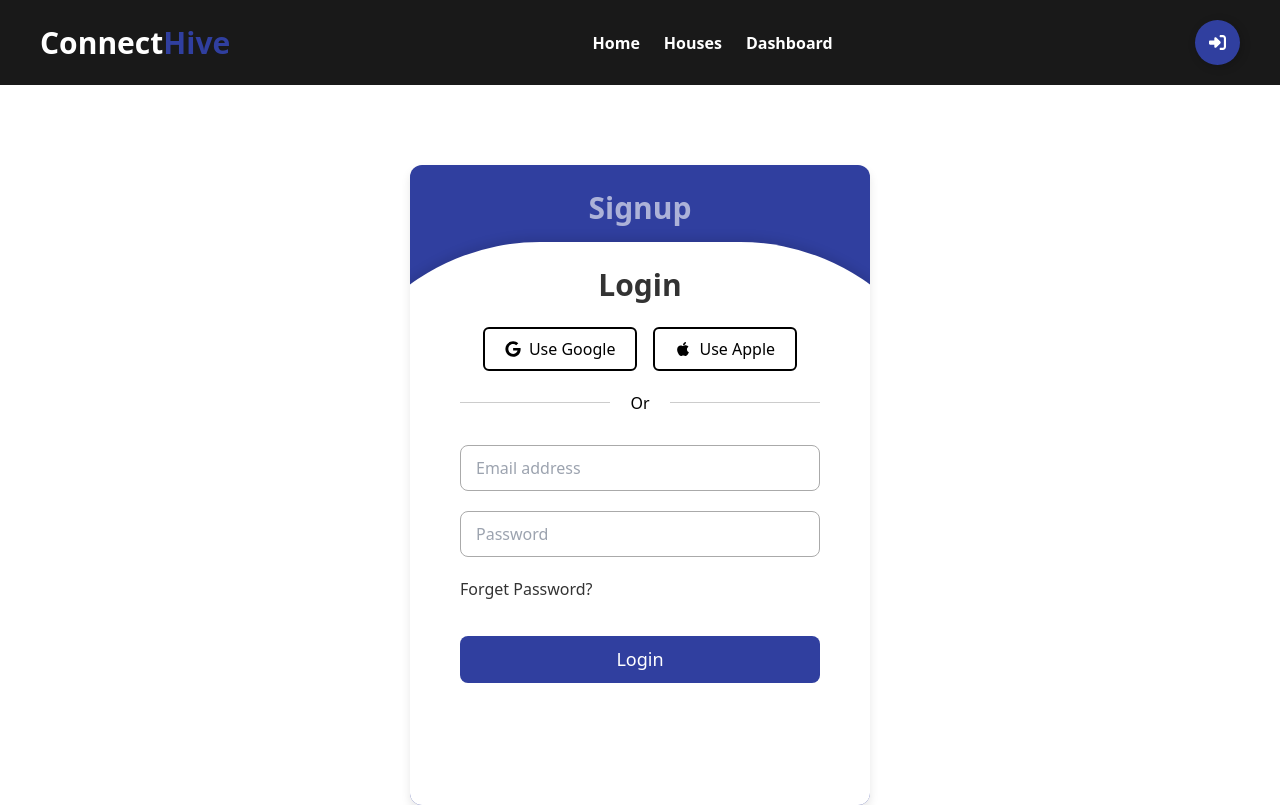
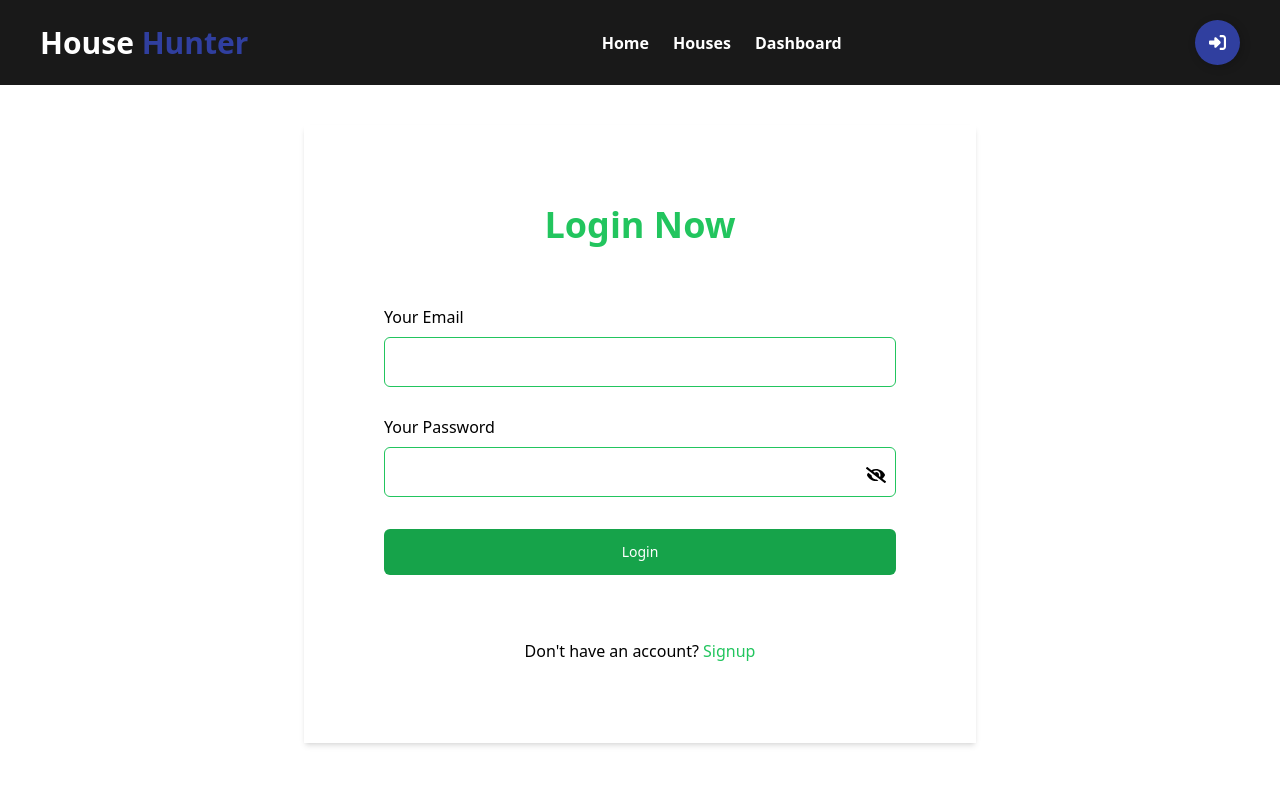
Before and after one commit to sranik28/House-Hunter, a React (Vite) app: page /login in a window 1280 px wide. Built offline with nearby package versions, Linux system fonts and the light colour scheme.

Commit message:
login done

```diff
--- a/package.json
+++ b/package.json
@@ -10,14 +10,17 @@
     "preview": "vite preview"
   },
   "dependencies": {
+    "axios": "^1.6.5",
     "framer-motion": "^10.18.0",
     "localforage": "^1.10.0",
     "match-sorter": "^6.3.1",
     "react": "^18.2.0",
     "react-dom": "^18.2.0",
+    "react-hook-form": "^7.49.3",
     "react-icons": "^4.8.0",
     "react-router-dom": "^6.11.0",
-    "sort-by": "^1.2.0"
+    "sort-by": "^1.2.0",
+    "sweetalert2": "^11.10.3"
   },
   "devDependencies": {
     "@types/react": "^18.0.28",
--- a/src/components/shared/NavBer.jsx
+++ b/src/components/shared/NavBer.jsx
@@ -25,13 +25,13 @@ const NavBar = () => {
       <div className="flex items-center gap-2">
         <Link to="/">
           <h1 className="text-3xl font-bold">
-            Connect<span className="text-Primary">Hive</span>{" "}
+          House <span className="text-Primary">Hunter</span>{" "}
           </h1>
         </Link>
       </div>
 
       <motion.ul
-        className={`font-semibold flex items-center duration-300 flex-col py-5 px-5 md:p-0 text-white bg-opacity-90 top-[11%] bg-black md:bg-transparent w-36 md:w-auto md:flex-row rounded-md   gap-6 absolute md:static z-50 ${
+        className={`font-semibold flex items-center duration-300 flex-col py-5 px-5 md:p-0 text-white bg-opacity-90 top-[12%] bg-black md:bg-transparent w-36 md:w-auto md:flex-row rounded-md   gap-6 absolute md:static z-50 ${
           toggle ? "top-0 left-0" : "-left-full duration-300"
         }`}
         initial={{ opacity: 0.5 }}
--- a/src/context/Context.jsx
+++ b/src/context/Context.jsx
@@ -0,0 +1,56 @@
+import axios from 'axios';
+import React, { createContext, useEffect, useState } from 'react';
+
+export const AuthContext = createContext(null)
+
+const AuthProvider = ({children}) => {
+    const [user, setUser] = useState(null);
+  const [loading, setLoading] = useState(true);
+
+  const getUserData = async () => {
+    try {
+      const token = localStorage.getItem('token');
+
+      if (!token) {
+        return;
+      }
+
+      const response = await axios.get('http://localhost:8888/currentuser', {
+        headers: {
+          Authorization: token,
+        },
+      });
+      setUser(response.data);
+      setLoading(false);
+    } catch (error) {
+      console.error(error);
+      setLoading(false);
+    }
+  };
+
+  const logout = () => {
+    localStorage.removeItem('token');
+    setUser(null);
+    setLoading(false);
+  };
+
+  useEffect(() => {
+    getUserData();
+  }, []);
+
+
+  const authInfo = {
+      loading,
+      user,
+      logout,
+      getUserData
+  }
+
+    return (
+        <AuthContext.Provider value={authInfo}>
+            {children}
+        </AuthContext.Provider>
+    );
+};
+
+export default AuthProvider;
--- a/src/pages/Authentication/Registration/Registration.jsx
+++ b/src/pages/Authentication/Registration/Registration.jsx
@@ -1,54 +1,115 @@
-import React from "react";
-import "./Registration.css";
-import { FaApple, FaGoogle } from "react-icons/fa";
+import axios from 'axios';
+import React, { useState } from 'react';
+import { useForm } from 'react-hook-form';
+import { FaEye, FaEyeSlash } from 'react-icons/fa';
+import { Link, useNavigate } from 'react-router-dom';
+import Swal from 'sweetalert2';
 
-const Registration = ({ handleSectionToggle }) => {
+const Registration = () => {
+
+  const [showPassword, setShowPassword] = useState(false);
+  const [showError, setShowError] = useState("");
+  const navigate = useNavigate()
+
+  const {
+      register,
+      reset,
+      handleSubmit,
+      formState: { errors },
+    } = useForm();
+
+    const onSubmit = (data) => {
+      const {name, email, password, role} = data;
+      const registerUser = {name, email, password, role}
+
+      axios.post('http://localhost:8888/signup', registerUser)
+      .then(res => {
+          if(res.data.insertedId){
+              reset()
+              Swal.fire({
+                  position: 'top-end',
+                  icon: 'success',
+                  title: 'Your account created successful',
+                  showConfirmButton: false,
+                  timer: 1500
+                })
+                navigate("/login")
+          }
+      })
+    }
+
+
+
   return (
-    <div>
-      <div class="login-section">
-        <header className="textHeader" onClick={handleSectionToggle}>
-          Login
-        </header>
-
-        <div className="flex justify-center mt-5 items-center gap-4">
-          <button className="bg-white border-2 border-black  px-5 flex items-center py-2 rounded-md gap-2">
-            <span>
-              <FaGoogle />
-            </span>{" "}
-            Use Google
-          </button>
-          <button className="bg-white border-2 border-black  px-5 flex items-center py-2 rounded-md gap-2">
-            <span>
-              <FaApple />
-            </span>
-            Use Apple
-          </button>
-        </div>
-
-        <div class="separator">
-          <div class="line"></div>
-          <p className="separatorP">Or</p>
-          <div class="line"></div>
-        </div>
-
-        <form className="loginFrom">
+      <div className="max-w-2xl mx-auto my-10">
+    <div className="bg-whote pb-20 pt-10  shadow-md p-20 mt-5">
+      <h3 className="text-4xl text-center my-10 text-green-500 font-semibold">
+        Signup Now
+      </h3>
+      <form onSubmit={handleSubmit(onSubmit)}>
+          <div className="pt-5">
+            <label className="" htmlFor="text">
+              Your Name
+            </label>
             <input
-            className="Input"
-            type="email"
-            placeholder="Email address"
+            type='text'
+              className=" w-full  p-2 lg:p-3 rounded-md focus:outline-none my-2 border border-green-500"
+              {...register("name")}
               required
             />
+          </div>
+          <div className="pt-5">
+            <label className="" htmlFor="text">
+              Your Email
+            </label>
             <input
-            className="Input"
-            type="password"
-            placeholder="Password"
+            type='email'
+              className=" w-full  p-2 lg:p-3 rounded-md focus:outline-none my-2 border border-green-500"
+              {...register("email")}
               required
             />
-          <a href="#">Forget Password?</a>
-          <button type="submit" class="btn">
-            Login
+          </div>
+          <div className="pt-5 relative">
+            <label className="" htmlFor="text">
+              Your Password
+            </label>
+            <input
+              type={showPassword ? "text" : "password"}
+              className=" w-full t p-2 lg:p-3 rounded-md focus:outline-none my-2 border border-green-500"
+              {...register("password")}
+              required
+            />
+              {!showPassword ?
+            <FaEyeSlash onClick={() => setShowPassword(true)} className="absolute text-xl"
+                style={{ top: "70px", right: "10px" }} />
+                :
+                <FaEye onClick={() => setShowPassword(false)} className="absolute text-xl"
+                style={{ top: "70px", right: "10px" }} />
+              }
+          </div>
+          <div className="py-5">
+            <label className="" htmlFor="text">
+              Select Role
+            </label>
+            <select
+              className=" w-full  p-2 lg:p-3 rounded-md focus:outline-none my-2 border border-green-500"
+              {...register("role")}
+              required
+            >
+              <option value="owner">House Owner</option>
+              <option value="renter">House Renter</option>
+            </select>
+          </div>
+        <button
+          type="submit"
+          className="group my-6 relative w-full flex justify-center py-3 px-4 border border-transparent text-sm font-medium rounded-md text-white bg-green-600 hover:bg-green-700 focus:outline-none focus:ring-2 focus:ring-offset-2 focus:ring-green-500"
+        >
+          Signup
         </button>
       </form>
+      <p className="text-center text-red-500 pt-5">{showError && showError}</p>
+      <p className="text-center pt-5 ">Already have an account? <Link className="text-green-500" to="/login">Login</Link></p>
+
     </div>
   </div>
   );
--- a/src/pages/Authentication/login/Login.jsx
+++ b/src/pages/Authentication/login/Login.jsx
@@ -1,105 +1,100 @@
-import React, { useState } from "react";
-import "./login.css";
-import { FaGoogle } from "react-icons/fa";
-import { FaApple } from "react-icons/fa";
-import Registration from "../Registration/Registration";
+/* eslint-disable react/no-unescaped-entities */
+import axios from 'axios';
+import React, { useContext, useState } from 'react';
+import { useForm } from 'react-hook-form';
+import { FaEye, FaEyeSlash } from 'react-icons/fa';
+import { Link, useNavigate } from 'react-router-dom';
+import Swal from 'sweetalert2';
+import { AuthContext } from '../../../context/Context';
+
+
 const Login = () => {
-  const [isLoginActive, setIsLoginActive] = useState(true); // Initially show login section
+    const [showPassword, setShowPassword] = useState(false);
+    const [showError, setShowError] = useState("");
+    const navigate = useNavigate()
+    const {getUserData} = useContext(AuthContext)
 
-  const handleSectionToggle = () => {
-    setIsLoginActive(!isLoginActive);
-  };
+    const {
+        register,
+        handleSubmit,
+        reset,
+        formState: { errors },
+      } = useForm();
 
-  return (
-    <div className={`contain container mt-20  ${isLoginActive ? "active" : ""}`}>
-      <div className="signup-section">
-        <header
-          onClick={handleSectionToggle}
-          className=" text-center text-white textHeader"
-        >
-          Signup
-        </header>
+      const onSubmit = (data) => {
+        const {email, password} = data;
+        const loginUser = {email, password}
 
-        <div className="flex justify-center mt-5 items-center gap-4">
-          <button className="bg-white px-5 flex items-center py-2 rounded-md gap-2">
-            <span>
-              <FaGoogle />
-            </span>{" "}
-            Use Google
-          </button>
-          <button className="bg-white px-5 flex items-center py-2 rounded-md gap-2">
-            <span>
-              <FaApple />
-            </span>
-            Use Apple
-          </button>
-        </div>
+        axios.post(`http://localhost:8888/login`, loginUser)
+        .then(res => {
+            const token = res.data;
+            localStorage.setItem('token', token);
+            if(localStorage.getItem('token')){
+                reset()
+                Swal.fire({
+                    position: 'top-end',
+                    icon: 'success',
+                    title: 'Welcome to HouseHunter',
+                    showConfirmButton: false,
+                    timer: 1500
+                  })
+                  navigate("/")
+                getUserData()
+            }
+        })
 
-        <div className="separator">
-          <div className="line"></div>
-          <p className="separatorP">Or</p>
-          <div className="line"></div>
-        </div>
+      }
 
-        <form className="loginFrom">
-          <input
-            className="Input"
-            type="text"
-            placeholder="Full name"
-            required
-          />
-          <input
-            className="Input"
-            type="email"
-            placeholder="Email address"
-            required
-          />
-          <input
-            className="Input"
-            type="password"
-            placeholder="Password"
-            required
-          />
-          <a href="#">Forget Password?</a>
+
+
+    return (
+        <div className="max-w-2xl mx-auto my-10">
+      <div className="bg-whote pb-20 pt-10  shadow-md p-20 mt-5">
+        <h3 className="text-4xl text-center my-10 text-green-500 font-semibold">
+          Login Now
+        </h3>
+        <form onSubmit={handleSubmit(onSubmit)}>
+            <div className="pt-5">
+              <label className="" htmlFor="text">
+                Your Email
+              </label>
+              <input
+                className=" w-full  p-2 lg:p-3 rounded-md focus:outline-none my-2 border border-green-500"
+                {...register("email")}
+                required
+              />
+            </div>
+            <div className="pt-5 relative">
+              <label className="" htmlFor="text">
+                Your Password
+              </label>
+              <input
+                type={showPassword ? "text" : "password"}
+                className=" w-full t p-2 lg:p-3 rounded-md focus:outline-none my-2 border border-green-500"
+                {...register("password")}
+                required
+              />
+                {!showPassword ?
+              <FaEyeSlash onClick={() => setShowPassword(true)} className="absolute text-xl"
+                  style={{ top: "70px", right: "10px" }} />
+                  :
+                  <FaEye onClick={() => setShowPassword(false)} className="absolute text-xl"
+                  style={{ top: "70px", right: "10px" }} />
+                }
+            </div>
           <button
             type="submit"
-            className="bg-white py-3 rounded-md font-semibold text-lg"
+            className="group my-6 relative w-full flex justify-center py-3 px-4 border border-transparent text-sm font-medium rounded-md text-white bg-green-600 hover:bg-green-700 focus:outline-none focus:ring-2 focus:ring-offset-2 focus:ring-green-500"
           >
-            Signup
-          </button>
-        </form>
-      </div>
-
-      {/* <div className="login-section">
-        <header onClick={handleSectionToggle}>Login</header>
-
-        <div className="social-buttons">
-          <button>
-            <i className="bx bxl-google"></i> Use Google
-          </button>
-          <button>
-            <i className="bx bxl-apple"></i> Use Apple
-          </button>
-        </div>
-
-        <div className="separator">
-          <div className="line"></div>
-          <p>Or</p>
-          <div className="line"></div>
-        </div>
-
-        <form>
-          <input type="email" placeholder="Email address" required />
-          <input type="password" placeholder="Password" required />
-          <a href="#">Forget Password?</a>
-          <button  type="submit" className="btn">
             Login
           </button>
         </form>
-      </div> */}
-      <Registration handleSectionToggle={handleSectionToggle} />
+        <p className="text-center text-red-500 pt-5">{showError && showError}</p>
+        <p className="text-center pt-5 ">Don't have an account? <Link className="text-green-500" to="/registration">Signup</Link></p>
+
+      </div>
     </div>
-  );
+    );
 };
 
 export default Login;
--- a/src/pages/home/HouseList.jsx
+++ b/src/pages/home/HouseList.jsx
@@ -5,7 +5,7 @@ const HouseList = () => {
   return (
     <div className="mt-20">
         <h1 className="text-center text-5xl font-semibold">House List</h1>
-      <div className="container grid md:grid-cols-3 gap-10 mt-14">
+      <div className="container grid md:grid-cols-3 gap-10 mt-14 justify-center items-center">
         <div class="card-container">
           <div class="card">
             <div class="img-content">
--- a/src/routes/Router.jsx
+++ b/src/routes/Router.jsx
@@ -4,6 +4,7 @@ import Home from "../pages/Home";
 import Dashboard from "../pages/Dashboard";
 import Houses from "../pages/Houses";
 import Login from "../pages/Authentication/login/Login";
+import Registration from "../pages/Authentication/Registration/Registration";
 
 const Router = createBrowserRouter([
     {
@@ -27,8 +28,8 @@ const Router = createBrowserRouter([
                 element: <Login/>
             },
             {
-                path: "/houses",
-                element: <Houses/>
+                path: "/registration",
+                element: <Registration/>
             },
         ]
     }
```
Also changed, not shown: index.js (added, +13 -0 lines), src/main.jsx (+12 -9 lines), 1 other file (tests, documents, lock files or other folders). Lines whose indentation alone changed are shown as unchanged.
